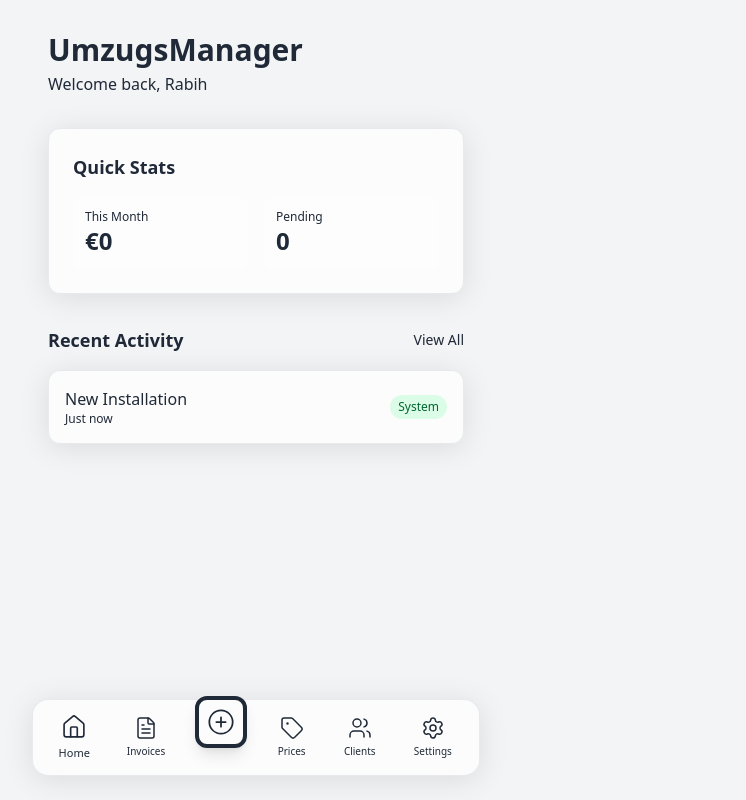
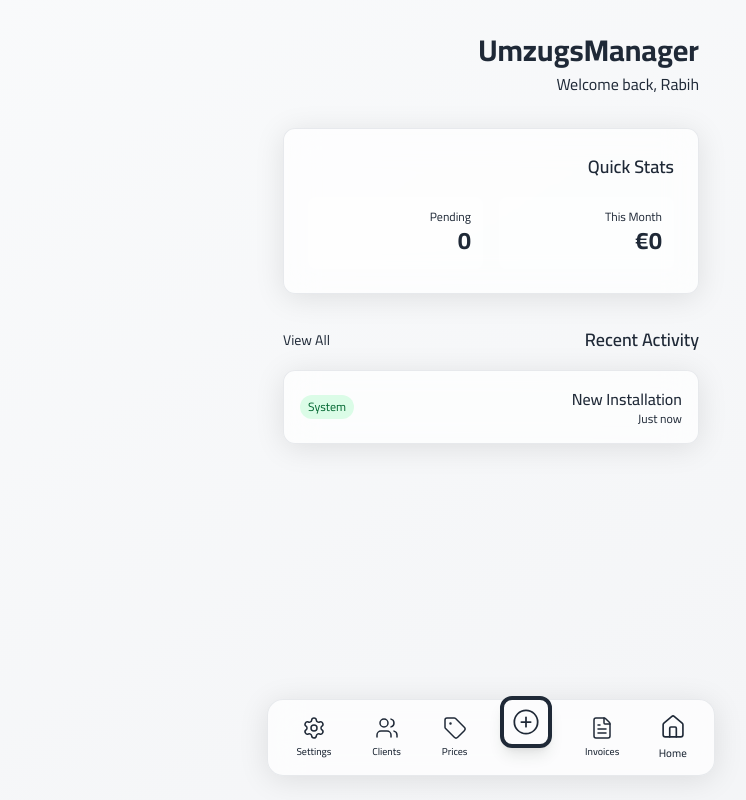
Before and after one commit to rabih0/jj, a Next.js app: page / in a window 1280 px wide. Shown: the whole page, without its empty margins (384-1130 px from the left). Built offline with nearby package versions, Linux system fonts and the light colour scheme.

Commit message:
Add RTL and Arabic language support with Cairo font

```diff
--- a/src/app/globals.css
+++ b/src/app/globals.css
@@ -3,8 +3,14 @@
 body {
   background-color: #f3f4f6;
   color: #1f2937;
-  font-family: system-ui, sans-serif;
+  font-family: var(--font-cairo), system-ui, sans-serif;
+  direction: rtl;
 }
+
+* {
+  font-family: var(--font-cairo), system-ui, sans-serif;
+}
+
 
 /* Glassmorphism Utilities - Simplified */
 .glass {
--- a/src/app/layout.tsx
+++ b/src/app/layout.tsx
@@ -1,5 +1,5 @@
 import type { Metadata } from "next";
-import { Geist, Geist_Mono } from "next/font/google";
+import { Geist, Geist_Mono, Cairo } from "next/font/google";
 import "./globals.css";
 import { BottomNav } from "@/components/ui/BottomNav";
 
@@ -13,10 +13,15 @@ const geistMono = Geist_Mono({
   subsets: ["latin"],
 });
 
+const cairo = Cairo({
+  variable: "--font-cairo",
+  subsets: ["arabic", "latin"],
+  weight: ["400", "500", "600", "700"],
+});
+
 export const metadata: Metadata = {
-  title: "UmzugsManager",
-  description: "Professional Moving Management System",
-  manifest: "/manifest.json",
+  title: "نظام إدارة النقل - UmzugsManager",
+  description: "نظام شامل لإدارة شركات النقل والفواتير",
 };
 
 export default function RootLayout({
@@ -25,11 +30,11 @@ export default function RootLayout({
   children: React.ReactNode;
 }>) {
   return (
-    <html lang="en">
+    <html lang="ar" dir="rtl">
       <body
-        className={`${geistSans.variable} ${geistMono.variable} antialiased`}
+        className={`${geistSans.variable} ${geistMono.variable} ${cairo.variable} font-sans antialiased`}
       >
-        <main className="min-h-screen bg-background pb-20">
+        <main className="min-h-screen bg-gradient-to-br from-gray-50 to-gray-100">
           {children}
         </main>
         <BottomNav />
```
